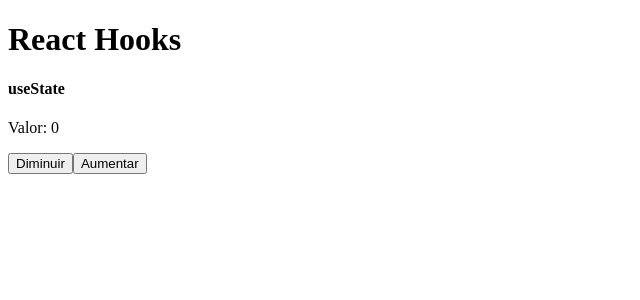
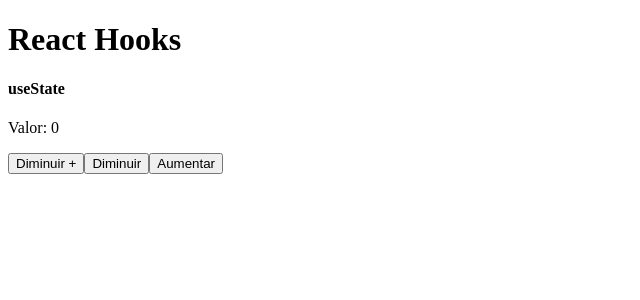
Before and after one commit to jacksoncassemiro/react_estudos_hooks, a React (Vite) app: page / in a window 1280 px wide. Shown: the top 300 px of the page, without its empty margins (0-640 px from the left). Built offline with nearby package versions, Linux system fonts and the light colour scheme.

Commit message:
02_hooks

```diff
--- a/src/App.jsx
+++ b/src/App.jsx
@@ -1,26 +1,13 @@
 import React from "react";
-import HookState1 from "./components/UseState_01"
+import HookState2 from "./components/UseState_02"
 // import { useState } from "react"
 
 export default () => {
 
-  // const [valor, setValor] = useState(0);
-
-  // function aumentar(){
-  //   setValor(v => v + 1)
-  // }
-
-  // function diminuir(){
-  //   setValor(v => v - 1)
-  // }
-
   return (
     <>
-      {/* <h1>Valor: {valor}</h1> */}
-      {/* <button onClick={aumentar}>Aumentar uma unidade</button>
-      <button onClick={diminuir}>Diminuir uma unidade</button> */}
       <h1>React Hooks</h1>
-      <HookState1 />
+      <HookState2 />
     </>
   )
 }
--- /dev/null
+++ b/src/components/UseState_02.jsx
@@ -0,0 +1,28 @@
+import { useState } from "react";
+
+export default () => {
+
+  const [valor, setValor] = useState(0);
+
+  function diminuir(){
+    setValor(v => v - 1)
+  }
+
+  function aumentar(){
+    setValor(v => v + 1)
+  }
+
+  function diminuir_valor(a){
+    setValor(v => v - a)
+  }
+
+  return (
+    <>
+      <h4>useState</h4>
+      <p>Valor: {valor}</p>
+      <button onClick={() => diminuir_valor(100)}>Diminuir +</button>
+      <button onClick={diminuir}>Diminuir</button>
+      <button onClick={aumentar}>Aumentar</button>
+    </>
+  )
+}
```
